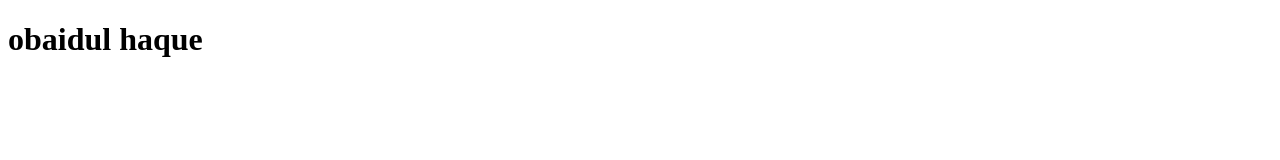
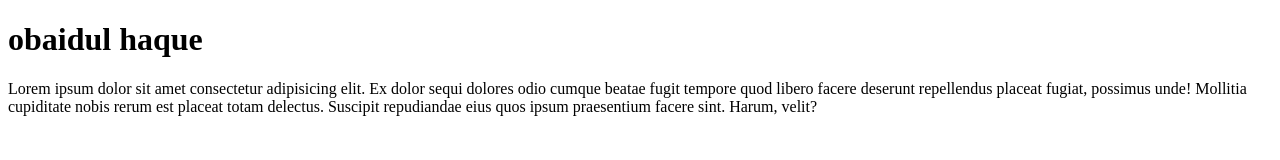
Before and after one commit to obaidul122/first-projects, a plain HTML site: page index.html in a window 1280 px wide. Drawn offline with Linux system fonts and the light colour scheme.

Commit message:
ptag-added

```diff
--- a/index.html
+++ b/index.html
@@ -7,5 +7,6 @@
 </head>
 <body>
     <h1>obaidul haque</h1>
+    <p>Lorem ipsum dolor sit amet consectetur adipisicing elit. Ex dolor sequi dolores odio cumque beatae fugit tempore quod libero facere deserunt repellendus placeat fugiat, possimus unde! Mollitia cupiditate nobis rerum est placeat totam delectus. Suscipit repudiandae eius quos ipsum praesentium facere sint. Harum, velit?</p>
 </body>
 </html>
```
